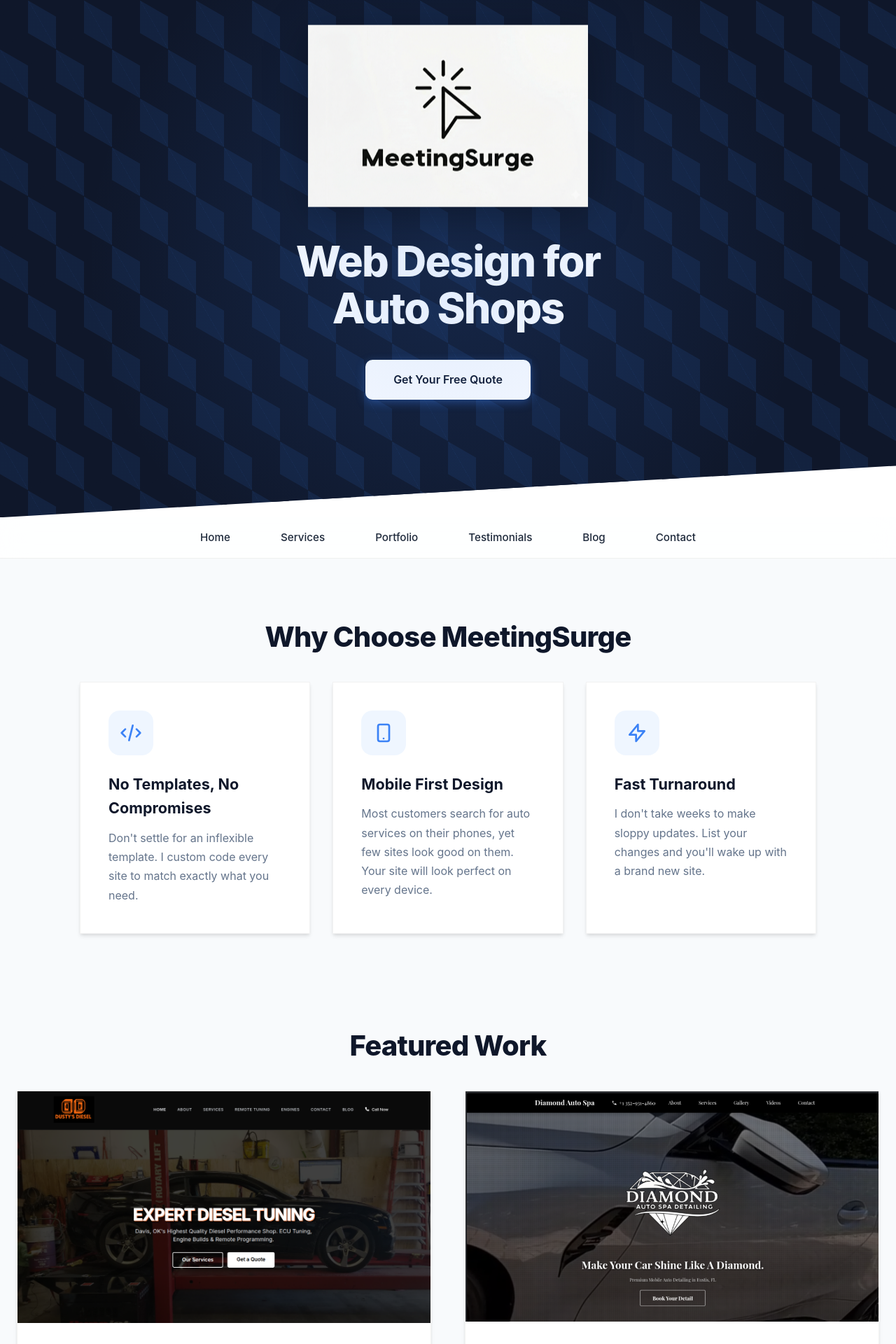
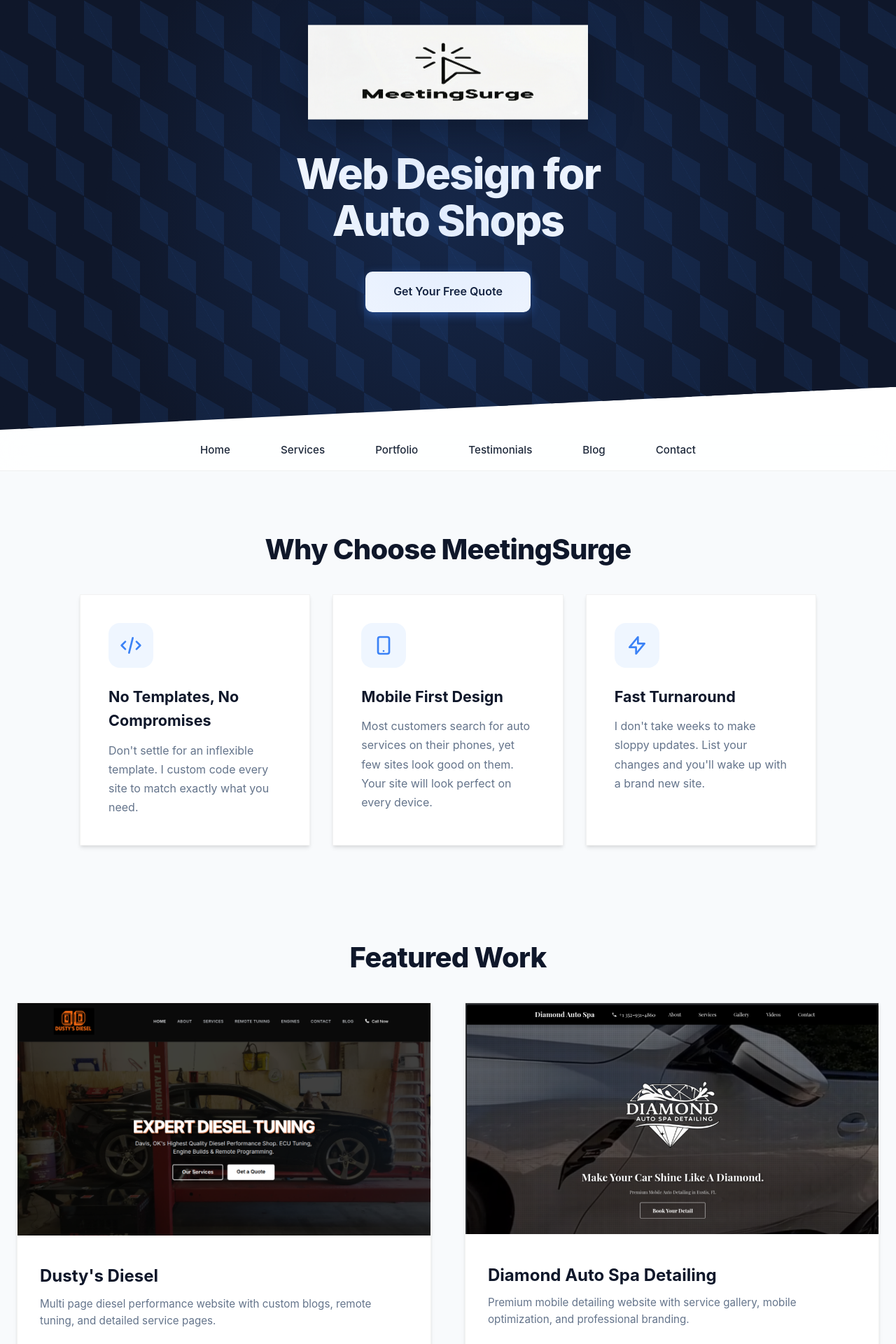
Before and after one commit to JamesBrownR/MeetingSurge, a Jekyll site: the page built from index.html, in a window 1280 px wide. Shown: the top 1920 px of the page at 70% size. Built offline with Jekyll 4.4.1, drawn with Linux system fonts in a browser that asks for light colours; some web fonts are replaced.

Commit message:
Update index.html

```diff
--- a/index.html
+++ b/index.html
@@ -51,6 +51,8 @@
       display: block;
       filter: drop-shadow(0 10px 30px rgba(0,0,0,0.3));
       animation: float 6s ease-in-out infinite;
+       aspect-ratio: 1280 / 431; /* Prevents layout shift while loading */
+
     }
 
     @keyframes float {
```
